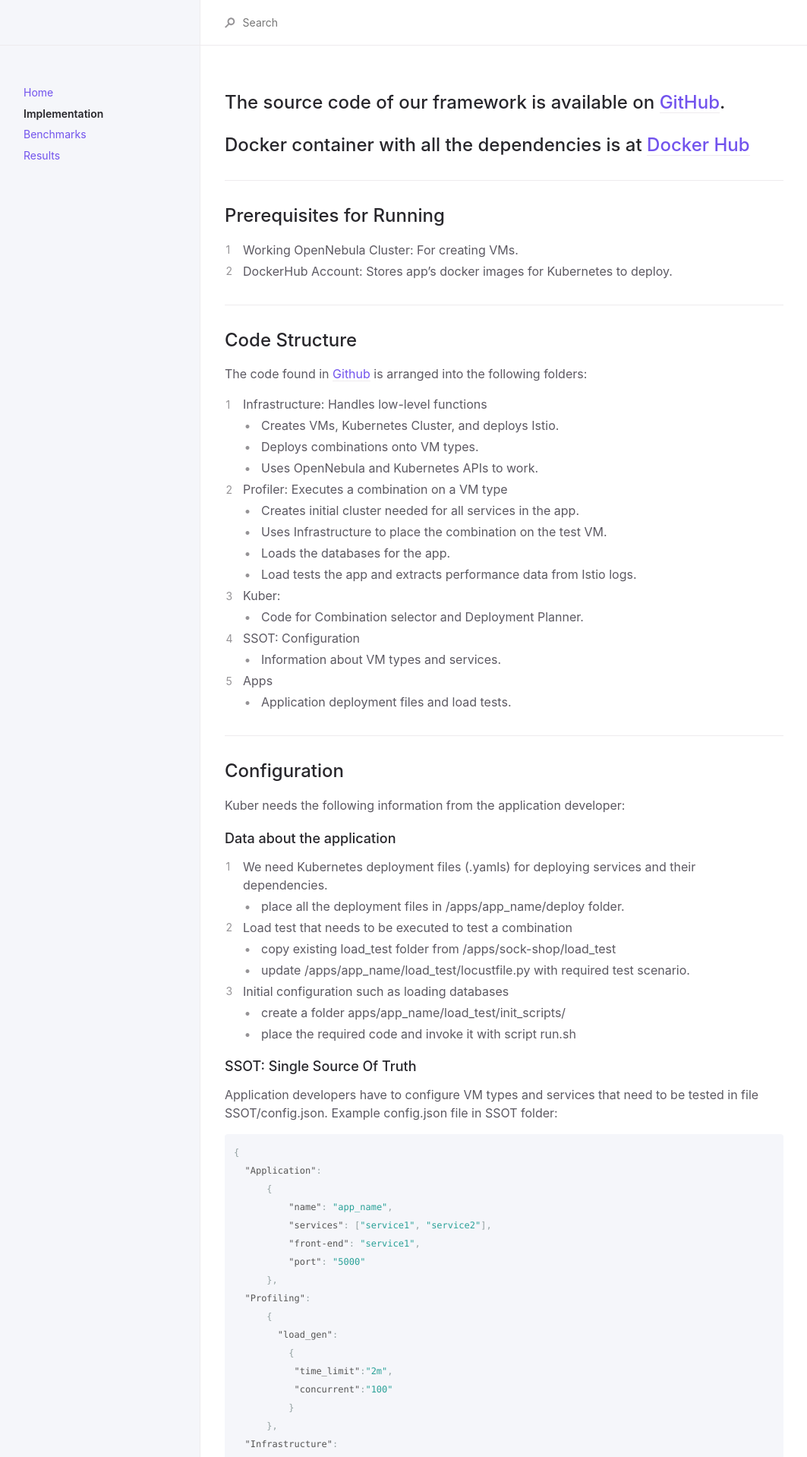
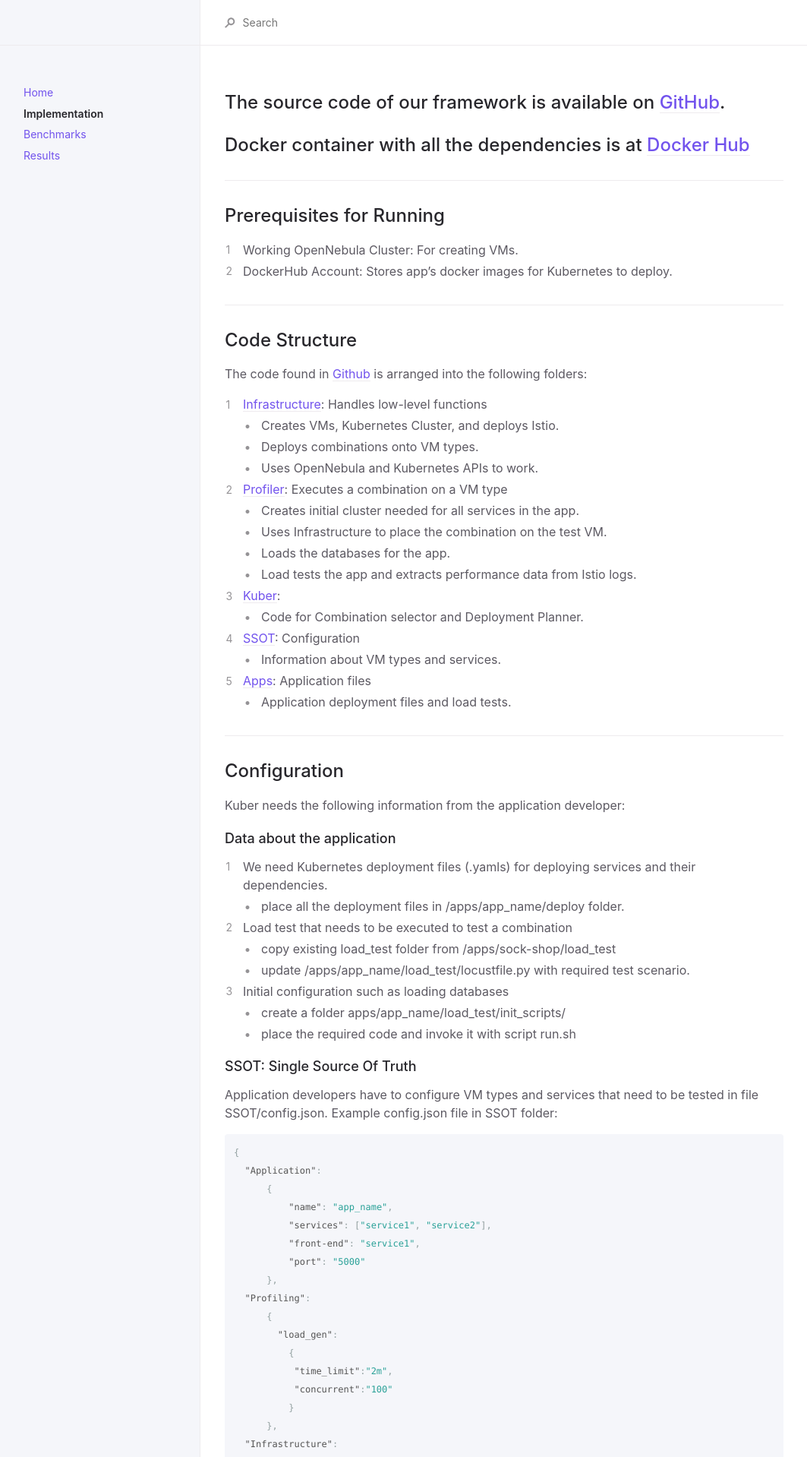
Before and after one commit to kubercostoptimizer/kubercostoptimizer.github.io, a Jekyll site: the page built from docs/implementation.md, in a window 1280 px wide. Shown: the top 1918 px of the page at 76% size, without its empty margins (108-1171 px from the left). Built offline with Jekyll 4.4.1, drawn with Linux system fonts in a browser that asks for light colours.

Commit message:
Update implementation.md

```diff
--- a/docs/implementation.md
+++ b/docs/implementation.md
@@ -17,20 +17,20 @@ permalink: /docs/Implementation
 ---
 ## Code Structure
 The code found in [Github](https://github.com/kubercostoptimizer/Kuber/tree/master/code) is arranged into the following folders:
-1. Infrastructure: Handles low-level functions
+1. [Infrastructure](https://github.com/kubercostoptimizer/Kuber/tree/master/code/Infrastructure): Handles low-level functions
     - Creates VMs, Kubernetes Cluster, and deploys Istio.
     - Deploys combinations onto VM types.
     - Uses OpenNebula and Kubernetes APIs to work.
-2. Profiler: Executes a combination on a VM type
+2. [Profiler](https://github.com/kubercostoptimizer/Kuber/tree/master/code/Profiler): Executes a combination on a VM type
     - Creates initial cluster needed for all services in the app.
     - Uses Infrastructure to place the combination on the test VM.
     - Loads the databases for the app.
     - Load tests the app and extracts performance data from Istio logs.
-3. Kuber:
+3. [Kuber](https://github.com/kubercostoptimizer/Kuber/tree/master/code/kuber):
     - Code for Combination selector and Deployment Planner.
-4. SSOT: Configuration
+4. [SSOT](https://github.com/kubercostoptimizer/Kuber/tree/master/code/SSOT): Configuration
     - Information about VM types and services.
-5. Apps
+5. [Apps](https://github.com/kubercostoptimizer/Kuber/tree/master/code/apps): Application files
     - Application deployment files and load tests.
 
 ---
```
